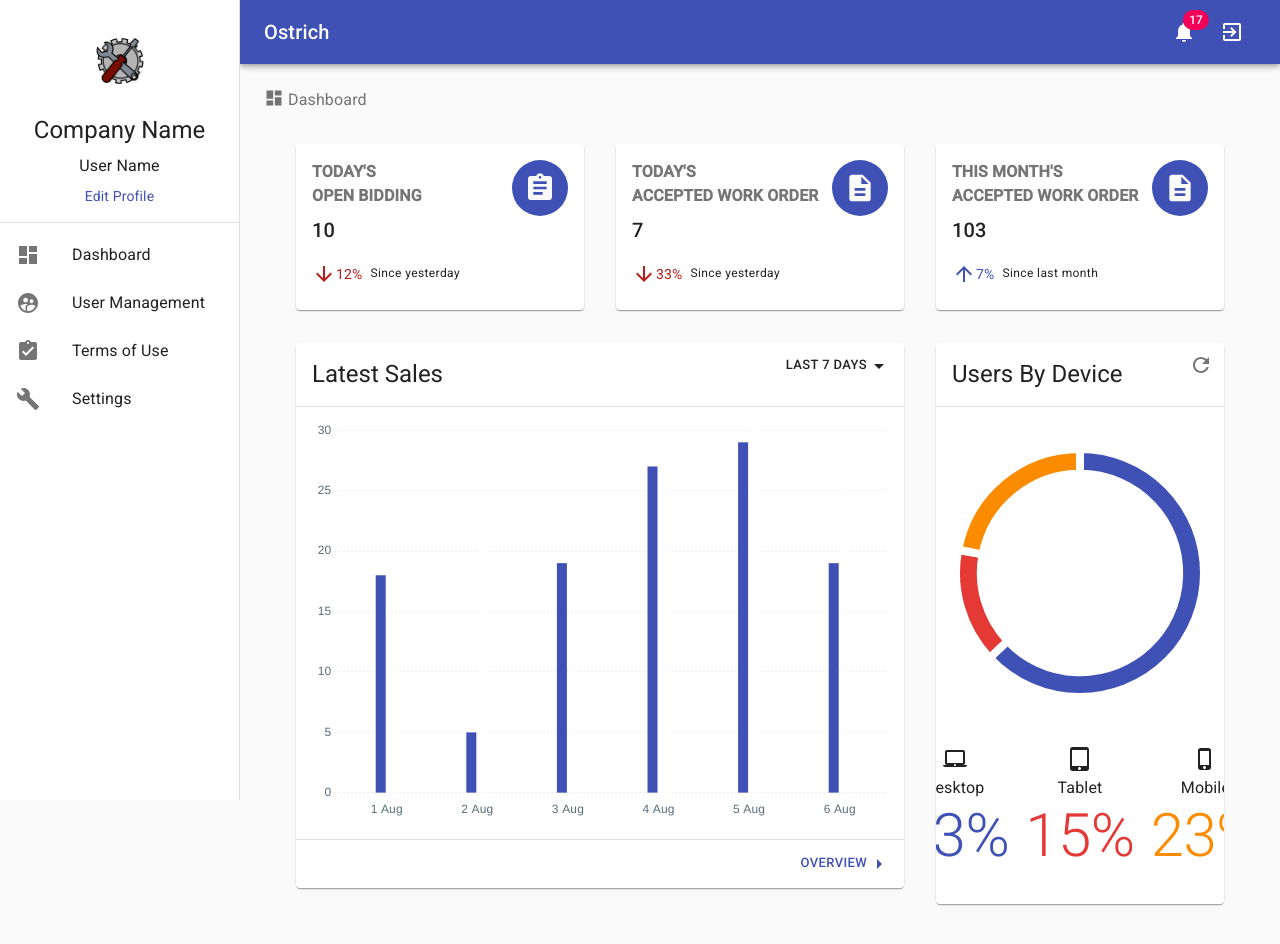
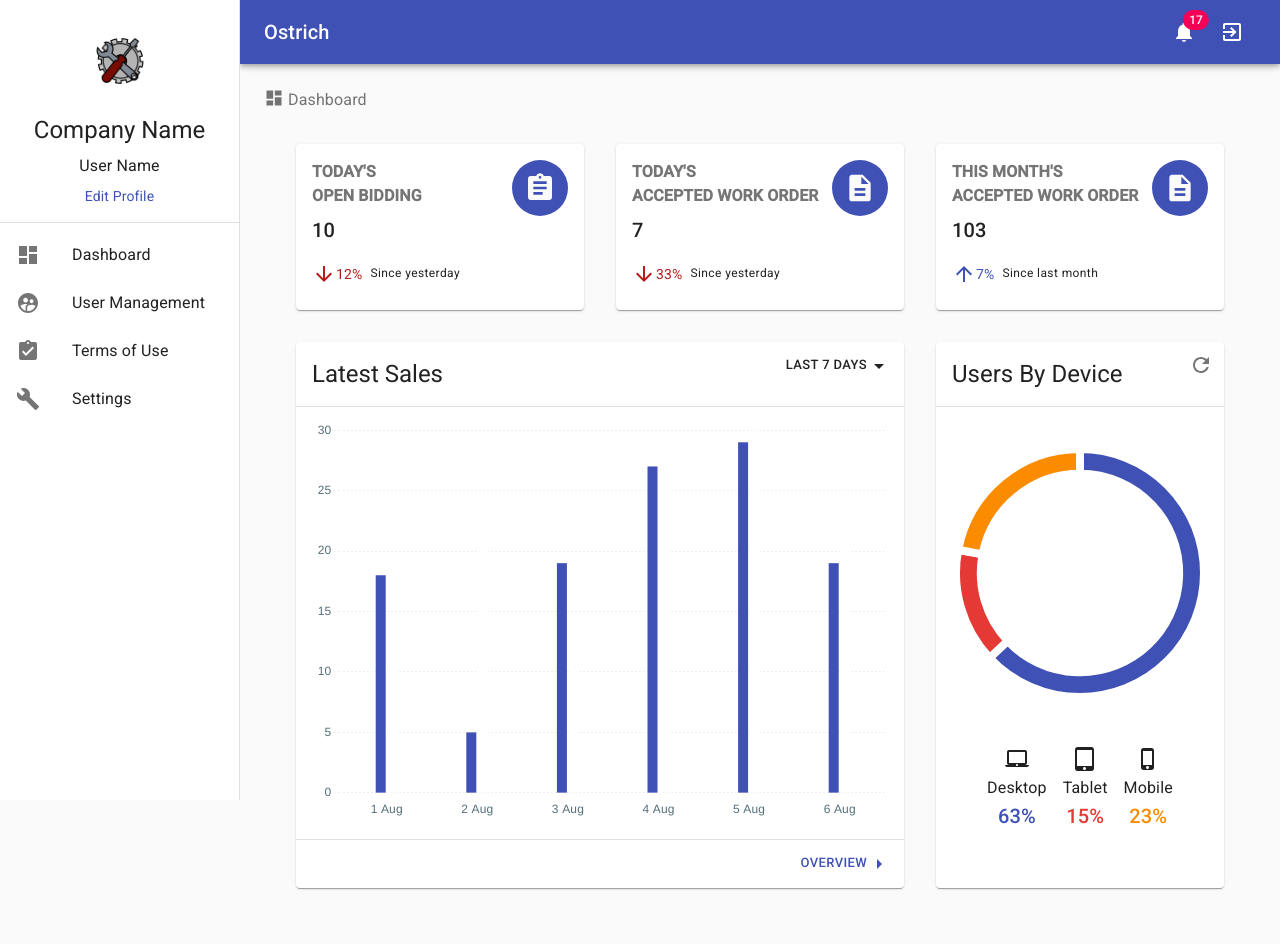
Before and after one commit to liyanarosliescs/ostrich-ui, a React (Create React App) app: page /admin/dashboard in a window 1280 px wide. Shown: the top 944 px of the page. Built offline with nearby package versions, Linux system fonts and the light colour scheme.

Commit message:
adjust AssignedTruckers chart font size

```diff
--- a/src/components/Admin/AssignedTruckers.js
+++ b/src/components/Admin/AssignedTruckers.js
@@ -135,7 +135,7 @@ const AssignedTruckers = props => {
               <Typography variant="body1">{device.title}</Typography>
               <Typography
                 style={{ color: device.color }}
-                variant="h2"
+                variant="h6"
               >
                 {device.value}%
               </Typography>
```
